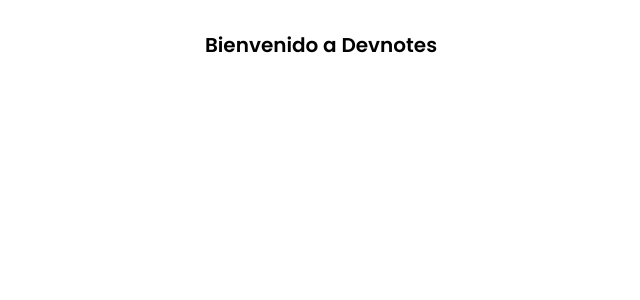
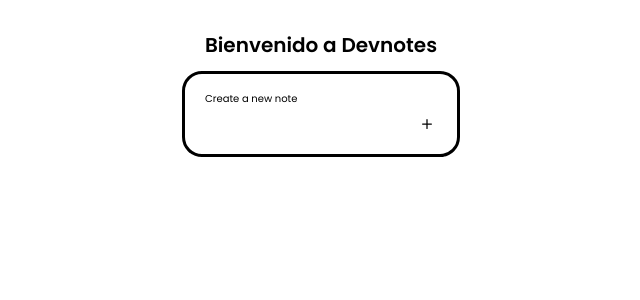
Before and after one commit to renolmachado/devnotes, a React (Vite) app: page / in a window 1280 px wide. Shown: the top 300 px of the page, without its empty margins (319-959 px from the left). Built offline with nearby package versions, Linux system fonts and the light colour scheme.

Commit message:
Add CreateNewNote Component

```diff
--- a/src/pages/Home/Home.tsx
+++ b/src/pages/Home/Home.tsx
@@ -1,13 +1,21 @@
+import NewNote from './components/NewNote'
 import { Container, Note, Title } from './Home.styles'
 import { useHome } from './useHome'
 
 const Home = () => {
-  const { notes, onNoteClick } = useHome()
+  const { notes, newNoteName, setNewNoteName, onNoteClick, addNewNote } =
+    useHome()
 
   return (
     <div style={{ padding: '2rem' }}>
       <Title>Bienvenido a Devnotes</Title>
       <Container>
+        <NewNote
+          newNoteName={newNoteName}
+          onChange={(e) => setNewNoteName(e.target.value)}
+          addNewNote={addNewNote}
+        />
+
         {notes.map((note) => (
           <Note key={note.name} onClick={() => onNoteClick(note)}>
             {note.path}
--- /dev/null
+++ b/src/pages/Home/components/NewNote/NewNote.styles.ts
@@ -0,0 +1,35 @@
+import styled from 'styled-components'
+import { BsPlus } from 'react-icons/bs'
+
+import { Note } from '../../Home.styles'
+
+export const NewNoteContainer = styled(Note)`
+  flex-direction: column;
+  line-height: 1;
+  gap: 1rem;
+  padding: 2rem;
+`
+
+export const NewNoteInput = styled.input`
+  border-radius: 8rem;
+  border: none;
+  height: 2rem;
+  padding: 0 1rem;
+  flex-grow: 1;
+`
+
+export const PlusIcon = styled(BsPlus)`
+  margin-left: 0.5rem;
+  cursor: pointer;
+  font-size: 2rem;
+
+  &:hover {
+    color: #00ff00;
+  }
+`
+
+export const InputContainer = styled.div`
+  display: flex;
+  gap: 1rem;
+  width: 100%;
+`
--- /dev/null
+++ b/src/pages/Home/components/NewNote/NewNote.tsx
@@ -0,0 +1,36 @@
+import { ChangeEventHandler } from 'react'
+import {
+  NewNoteContainer,
+  InputContainer,
+  NewNoteInput,
+  PlusIcon,
+} from './NewNote.styles'
+
+interface NewNoteProps {
+  onChange: ChangeEventHandler<HTMLInputElement>
+  addNewNote: () => Promise<void>
+  newNoteName: string
+}
+
+const NewNote = ({ newNoteName, onChange, addNewNote }: NewNoteProps) => {
+  return (
+    <NewNoteContainer>
+      Create a new note
+      <InputContainer>
+        <NewNoteInput
+          type="text"
+          value={newNoteName}
+          onChange={onChange}
+          onKeyDown={(e) => {
+            if (e.key === 'Enter') {
+              addNewNote()
+            }
+          }}
+        />
+        <PlusIcon onClick={addNewNote} />
+      </InputContainer>
+    </NewNoteContainer>
+  )
+}
+
+export default NewNote
--- /dev/null
+++ b/src/pages/Home/components/NewNote/index.ts
@@ -0,0 +1 @@
+export { default } from './NewNote'
--- a/src/pages/Home/useHome.ts
+++ b/src/pages/Home/useHome.ts
@@ -5,8 +5,9 @@
 import { useFileSystem } from '../../hooks/useFileSystem'
 
 export const useHome = () => {
-  const { readDirFiles } = useFileSystem()
+  const { readDirFiles, createDataFile } = useFileSystem()
   const [notes, setNotes] = useState<FileEntry[]>([])
+  const [newNoteName, setNewNoteName] = useState<string>('')
 
   const initializeNotes = useCallback(async () => {
     const files = await readDirFiles()
@@ -26,12 +27,28 @@
     webview.setFocus()
   }, [])
 
+  const addNewNote = useCallback(async () => {
+    const name = newNoteName
+    const emptyNote = ''
+
+    if (!notes.some((note) => note.name === `${name}.json`)) {
+      await createDataFile(emptyNote, name)
+      onNoteClick({ name: `${name}.json` } as FileEntry)
+
+      setNewNoteName('')
+      initializeNotes()
+    }
+  }, [newNoteName, notes, createDataFile, onNoteClick, initializeNotes])
+
   useEffect(() => {
     initializeNotes()
   }, [initializeNotes])
 
   return {
     notes,
+    newNoteName,
+    setNewNoteName,
     onNoteClick,
+    addNewNote,
   }
 }
```
